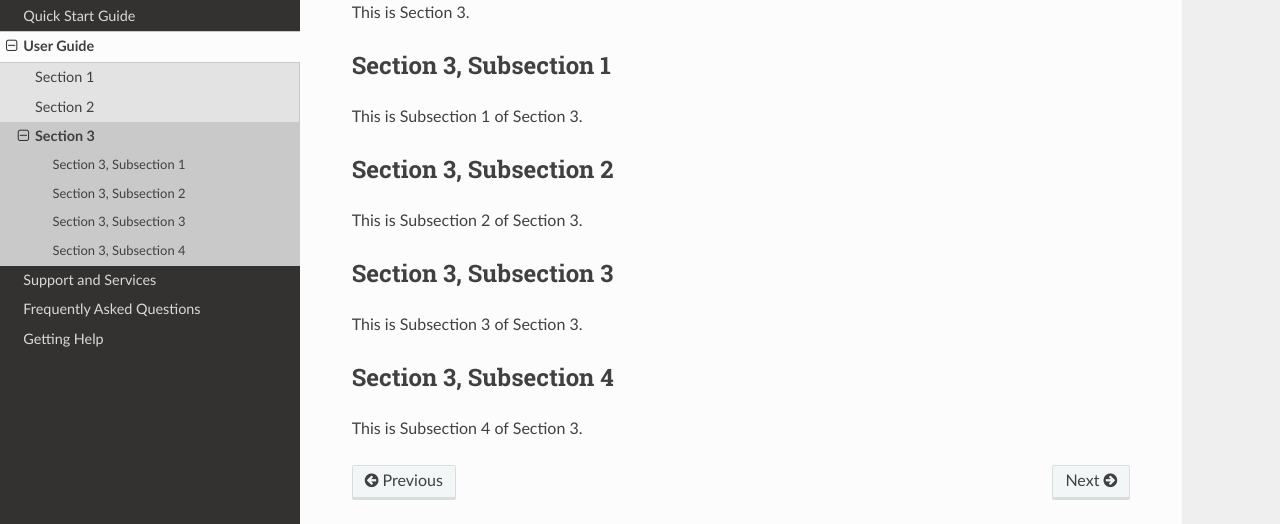
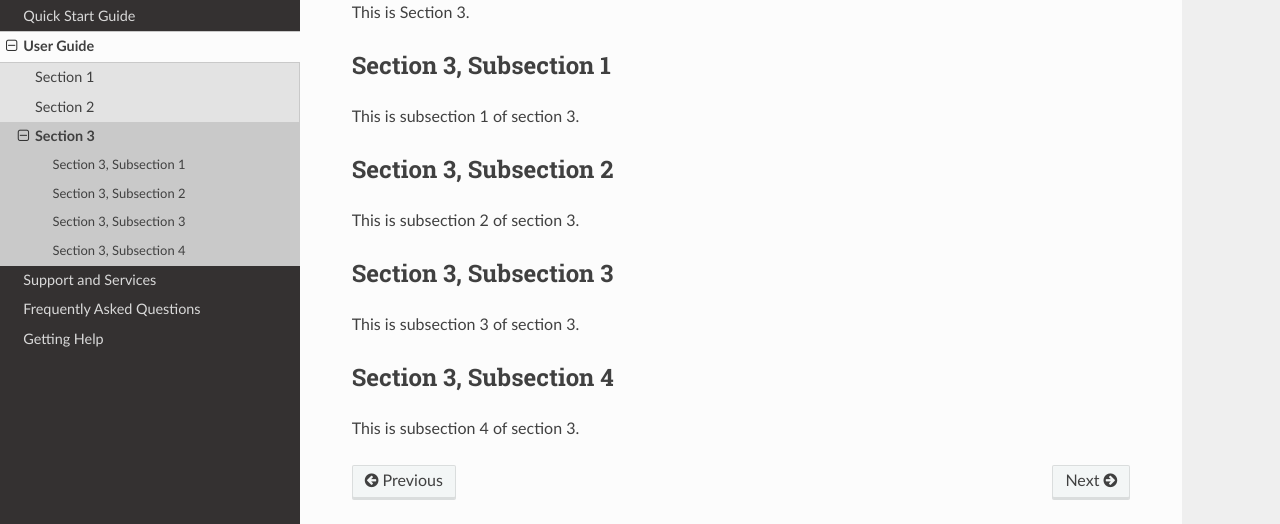
Before and after one commit to lhelms2/rtd-template, a Sphinx documentation site: the page built from docs/source/user_guide_/Section3.rst, in a window 1280 px wide. Shown: the part 159-683 px from the top of the page. Built offline with Sphinx 7.4.7 and the Read the Docs theme 2.0.0, drawn with Linux system fonts in a browser that asks for light colours; pages that are not in the unit, such as notebooks, are missing from menus.

```diff
--- a/docs/source/user_guide_/Section3.rst
+++ b/docs/source/user_guide_/Section3.rst
@@ -1,6 +1,5 @@
 .. _Section3:
 
-==============
 Section 3
 ==============
 
@@ -9,19 +8,19 @@ This is Section 3.
 Section 3, Subsection 1
 -------------------------
 
-This is Subsection 1 of Section 3.
+This is subsection 1 of section 3.
 
 Section 3, Subsection 2
 -------------------------
 
-This is Subsection 2 of Section 3.
+This is subsection 2 of section 3.
 
 Section 3, Subsection 3
 ------------------------
 
-This is Subsection 3 of Section 3.
+This is subsection 3 of section 3.
 
 Section 3, Subsection 4
 ------------------------
 
-This is Subsection 4 of Section 3.
+This is subsection 4 of section 3.
```
